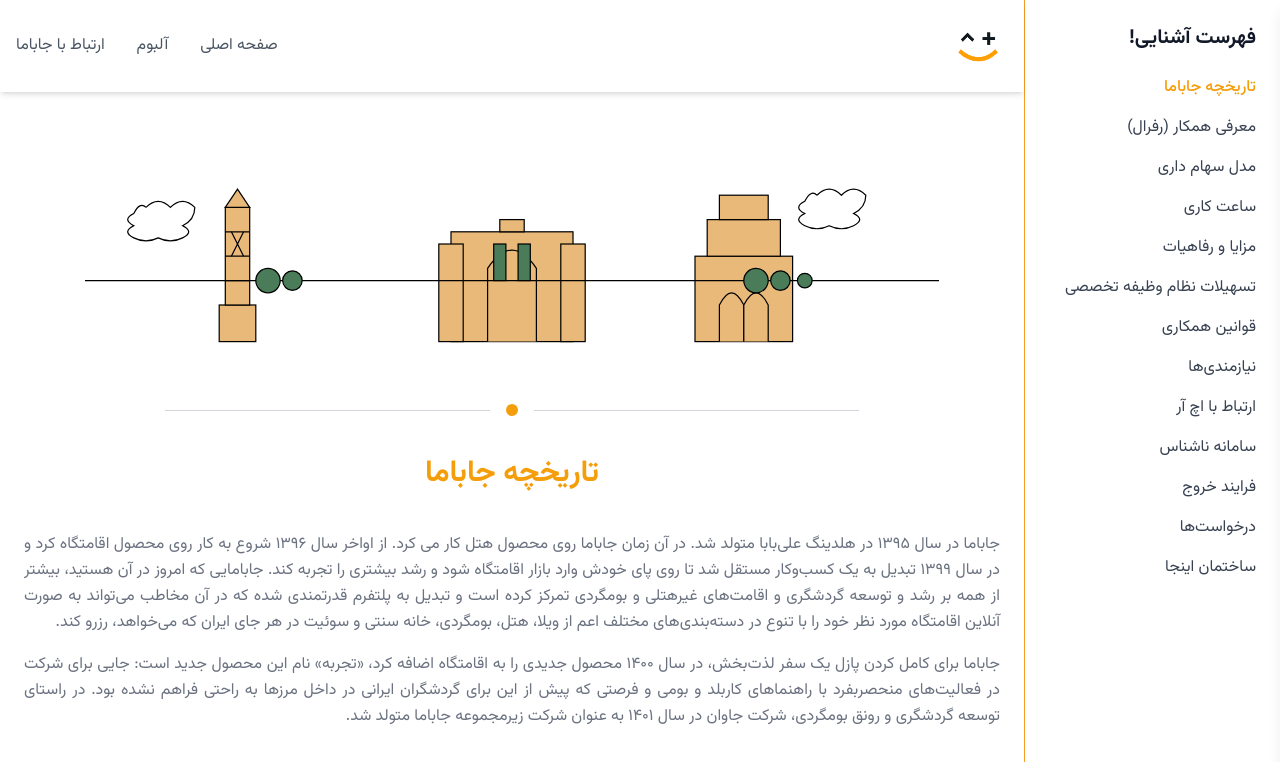
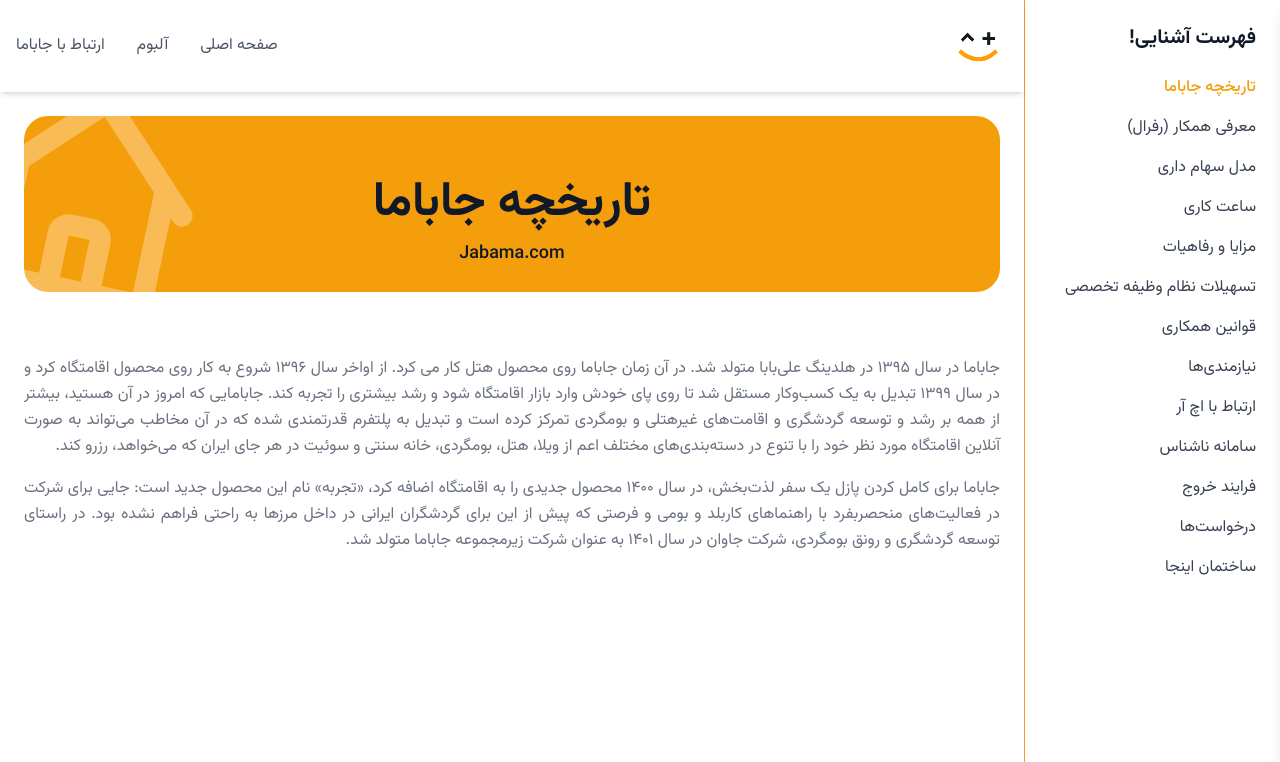
Before and after one commit to espitman/jbm-hr-life, a Nuxt app: page /history in a window 1280 px wide. Shown: the top 762 px of the page. Built offline with nearby package versions, Linux system fonts and the light colour scheme.

Commit message:
refactor: replace Illustrated Banner with PageHeaderCard in history page

```diff
--- a/pages/history.vue
+++ b/pages/history.vue
@@ -1,80 +1,9 @@
 <template>
-  <div class="max-w-6xl mx-auto p-6" dir="rtl">
-    <!-- Illustrated Banner -->
-    <div class="mb-8">
-      <div class="relative w-full h-48 md:h-64">
-        <!-- Jabama Logo with Landmarks -->
-        <svg class="w-full h-full" viewBox="0 0 800 200" xmlns="http://www.w3.org/2000/svg">
-          <!-- Left Landmark (Tower/Minaret) -->
-          <g transform="translate(150, 50)">
-            <!-- Base -->
-            <rect x="10" y="100" width="30" height="30" fill="#E9B979" stroke="#000" stroke-width="1" />
-            <!-- Tower -->
-            <rect x="15" y="20" width="20" height="80" fill="#E9B979" stroke="#000" stroke-width="1" />
-            <!-- Top -->
-            <path d="M15,20 L25,5 L35,20 Z" fill="#E9B979" stroke="#000" stroke-width="1" />
-            <!-- Decorative elements -->
-            <path d="M15,40 L35,40 M15,60 L35,60 M15,80 L35,80" stroke="#000" stroke-width="1" />
-            <path d="M20,40 L30,60 M30,40 L20,60" stroke="#000" stroke-width="1" />
-          </g>
-
-          <!-- Center Landmark (Gate/Arch) -->
-          <g transform="translate(350, 50)">
-            <!-- Main structure -->
-            <rect x="0" y="40" width="100" height="90" fill="#E9B979" stroke="#000" stroke-width="1" />
-            <!-- Arch -->
-            <path d="M30,130 L30,70 Q50,40 70,70 L70,130" fill="#E9B979" stroke="#000" stroke-width="1" />
-            <!-- Decorative elements -->
-            <rect x="-10" y="50" width="20" height="80" fill="#E9B979" stroke="#000" stroke-width="1" />
-            <rect x="90" y="50" width="20" height="80" fill="#E9B979" stroke="#000" stroke-width="1" />
-            <!-- Small towers -->
-            <rect x="35" y="50" width="10" height="30" fill="#4A7C59" stroke="#000" stroke-width="1" />
-            <rect x="55" y="50" width="10" height="30" fill="#4A7C59" stroke="#000" stroke-width="1" />
-            <!-- Top decoration -->
-            <rect x="40" y="30" width="20" height="10" fill="#E9B979" stroke="#000" stroke-width="1" />
-          </g>
-
-          <!-- Right Landmark (Traditional Building) -->
-          <g transform="translate(550, 50)">
-            <!-- Main structure -->
-            <rect x="0" y="60" width="80" height="70" fill="#E9B979" stroke="#000" stroke-width="1" />
-            <!-- Upper level -->
-            <rect x="10" y="30" width="60" height="30" fill="#E9B979" stroke="#000" stroke-width="1" />
-            <!-- Top -->
-            <rect x="20" y="10" width="40" height="20" fill="#E9B979" stroke="#000" stroke-width="1" />
-            <!-- Arches -->
-            <path d="M20,130 L20,100 Q30,80 40,100 L40,130" fill="#E9B979" stroke="#000" stroke-width="1" />
-            <path d="M40,130 L40,100 Q50,80 60,100 L60,130" fill="#E9B979" stroke="#000" stroke-width="1" />
-          </g>
-
-          <!-- Clouds -->
-          <path d="M100,70 Q110,60 120,70 Q130,60 140,70 Q140,80 130,85 Q140,90 130,95 Q120,100 110,95 Q100,100 90,95 Q80,90 90,85 Q80,80 90,75 Q95,65 100,70" fill="white" stroke="#000" stroke-width="1" />
-          <path d="M650,60 Q660,50 670,60 Q680,50 690,60 Q690,70 680,75 Q690,80 680,85 Q670,90 660,85 Q650,90 640,85 Q630,80 640,75 Q630,70 640,65 Q645,55 650,60" fill="white" stroke="#000" stroke-width="1" />
-
-          <!-- Ground line -->
-          <line x1="50" y1="130" x2="750" y2="130" stroke="#000" stroke-width="1" />
-
-          <!-- Small bushes -->
-          <circle cx="200" cy="130" r="10" fill="#4A7C59" stroke="#000" stroke-width="1" />
-          <circle cx="220" cy="130" r="8" fill="#4A7C59" stroke="#000" stroke-width="1" />
-          <circle cx="600" cy="130" r="10" fill="#4A7C59" stroke="#000" stroke-width="1" />
-          <circle cx="620" cy="130" r="8" fill="#4A7C59" stroke="#000" stroke-width="1" />
-          <circle cx="640" cy="130" r="6" fill="#4A7C59" stroke="#000" stroke-width="1" />
-        </svg>
-      </div>
-    </div>
-
-    <!-- Divider with dot -->
-    <div class="flex items-center justify-center mb-10">
-      <div class="h-px bg-gray-300 w-1/3"></div>
-      <div class="w-3 h-3 rounded-full bg-amber-500 mx-4"></div>
-      <div class="h-px bg-gray-300 w-1/3"></div>
-    </div>
+  <div class="container p-6" dir="rtl">
+    <!-- Header -->
+    <PageHeaderCard title="تاریخچه جاباما" :showDot="false" />
 
     <!-- History Section -->
-    <div class="text-center mb-10">
-      <h2 class="text-2xl md:text-3xl font-bold text-amber-500">تاریخچه جاباما</h2>
-    </div>
 
     <div class="space-y-4 text-gray-500 leading-relaxed text-justify">
       <p>
@@ -89,6 +18,8 @@
 </template>
 
 <script setup>
+import PageHeaderCard from '~/components/ui/PageHeaderCard.vue'
+
 definePageMeta({
   layout: 'default'
 })
```
